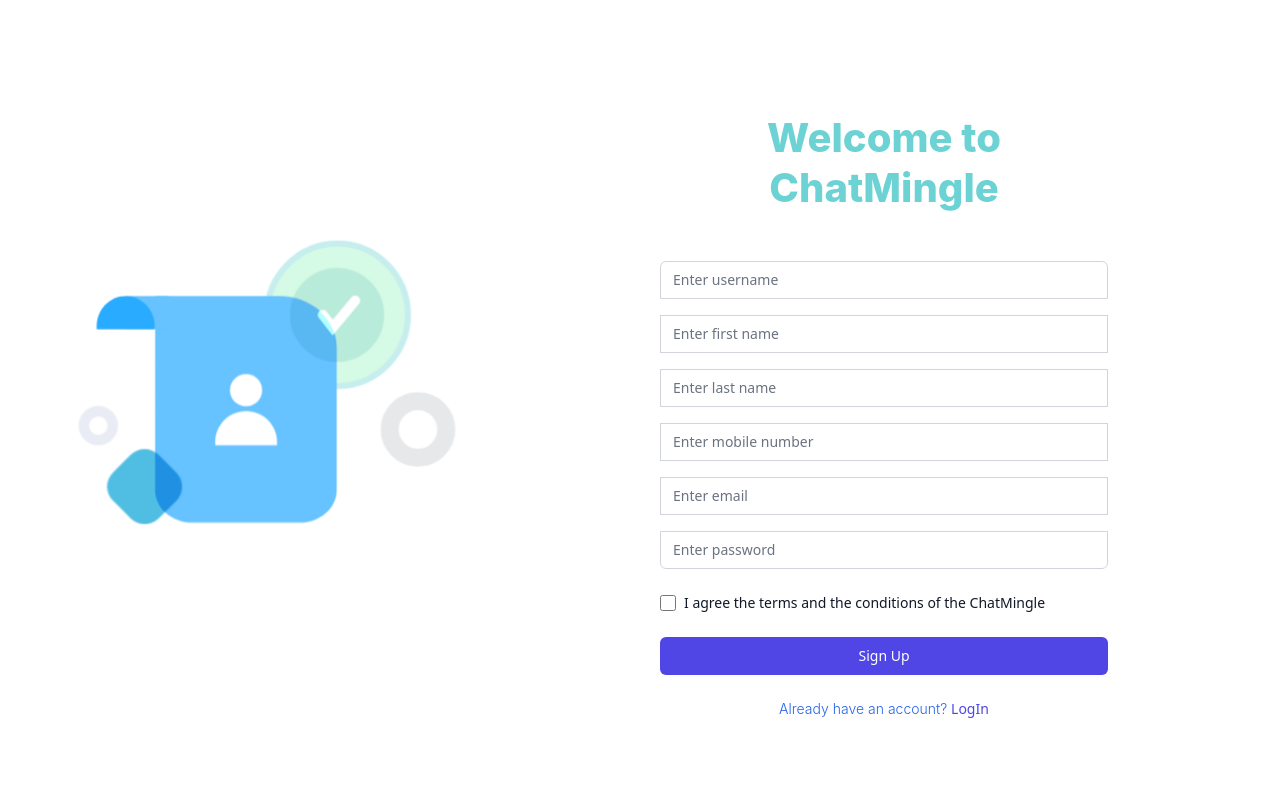
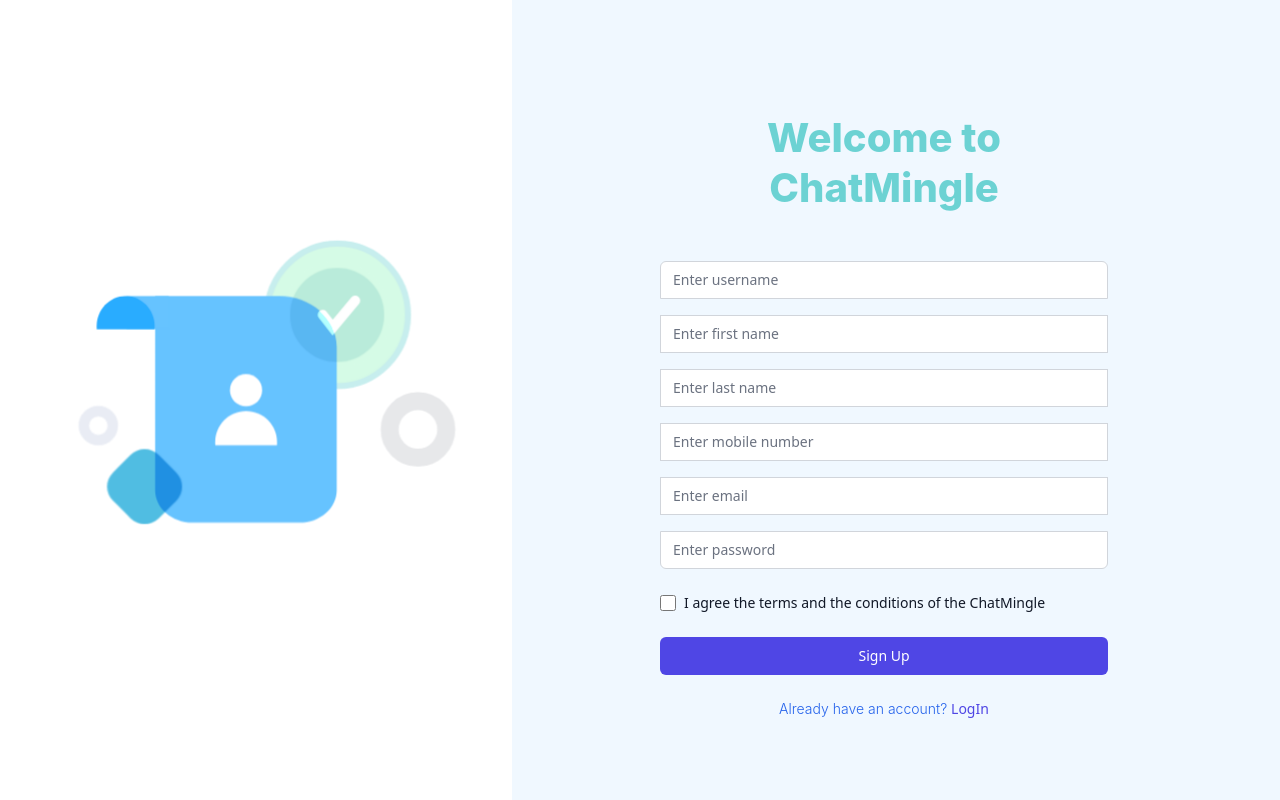
Before and after one commit to KavithRashintha/ChatMingle, a React (Vite) app in the folder Front-End/chat_mingle/: page / in a window 1280 px wide. Built offline with nearby package versions, Linux system fonts and the light colour scheme.

Commit message:
Signup Page Modified

```diff
--- a/Front-End/chat_mingle/src/pages/signup/signup.css
+++ b/Front-End/chat_mingle/src/pages/signup/signup.css
@@ -1,17 +1,17 @@
-.loginOuter{
+.signUpnOuter{
     width: 100%;
     height: 100%;
 }
 
-.loginAnimation{
+.signUpAnimation{
     height: 100%;
 }
 
-.loginForm{
+.signupForm{
     background-color: aliceblue;
 }
 
-.loginFormText{
+.signUpFormText{
     margin: 3.5em 0 1em 0;
 }
 
```
